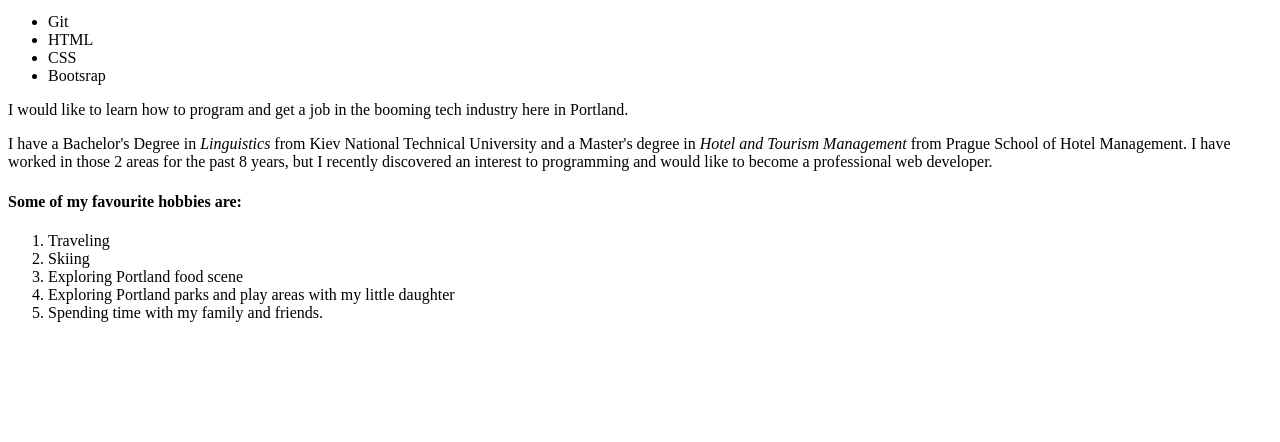
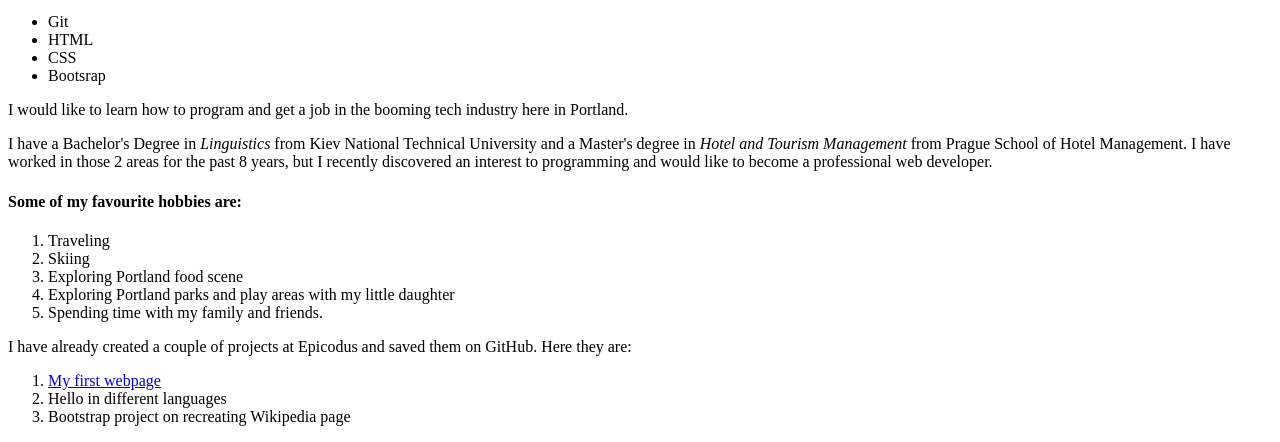
Before and after one commit to Annaspeciale/Anna-s-bio, a plain HTML site: page intex.html in a window 1280 px wide. Shown: the part 614-1056 px from the top of the page. Before the commit the page ends 952 px from the top, so only its background shows below. Drawn offline with Linux system fonts and the light colour scheme.

Commit message:
Add Anna's hobbies.

```diff
--- a/intex.html
+++ b/intex.html
@@ -26,7 +26,11 @@
 						<li>Exploring Portland parks and play areas with my little daughter</li>
 						<li>Spending time with my family and friends.</li>
 					</ol>
-
-
+					<p>I have already created a couple of projects at Epicodus and saved them on GitHub. Here they are:</p>
+					<ol>
+						<li><a href="https://github.com/Annaspeciale/my-first-webpage/tree/master">My first webpage</a></li>
+						<li>Hello in different languages</li>
+						<li>Bootstrap project on recreating Wikipedia page</li>
+					</ol>
 		</body>
 </html>
```
